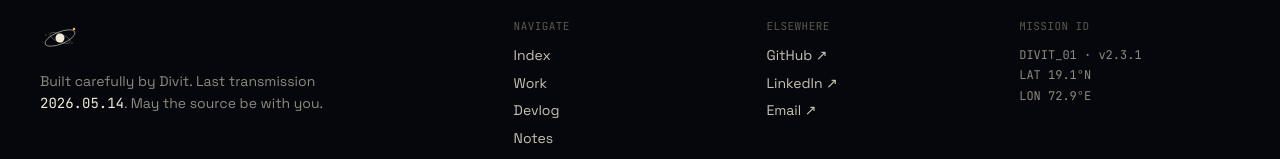
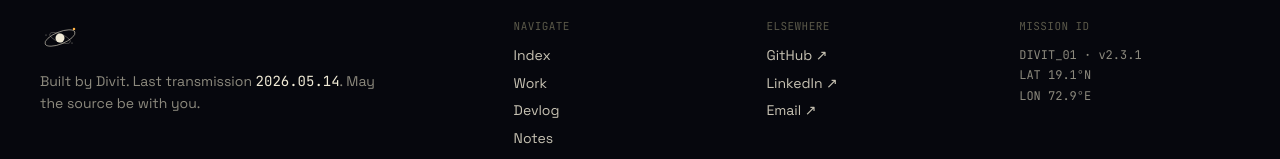
Before and after one commit to DivitTas/DivitTas.github.io, an Astro site: page / in a window 1280 px wide. Shown: the part 2305-2464 px from the top of the page. Built offline with nearby package versions, Linux system fonts and the light colour scheme; Astro itself is replaced by a stand-in of ours; no server answers.

Commit message:
fix footer, remove "carefully"

```diff
--- a/src/components/Footer.astro
+++ b/src/components/Footer.astro
@@ -7,7 +7,7 @@ import { CONTACT } from '../data/index';
     <div class="footer-brand">
       <img src="/assets/logo-mark.svg" alt="Divit Tasgaonkar" width="40" height="40" />
       <p class="footer-tagline">
-        Built carefully by Divit. Last transmission
+        Built by Divit. Last transmission
         <span class="footer-date">2026.05.14</span>.
         May the source be with you.
       </p>
```
